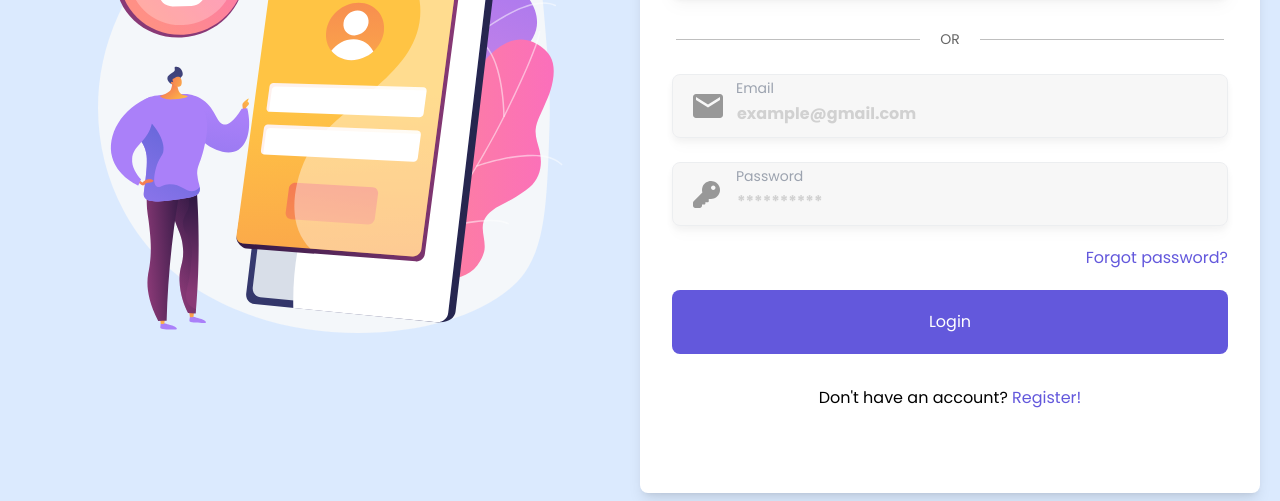
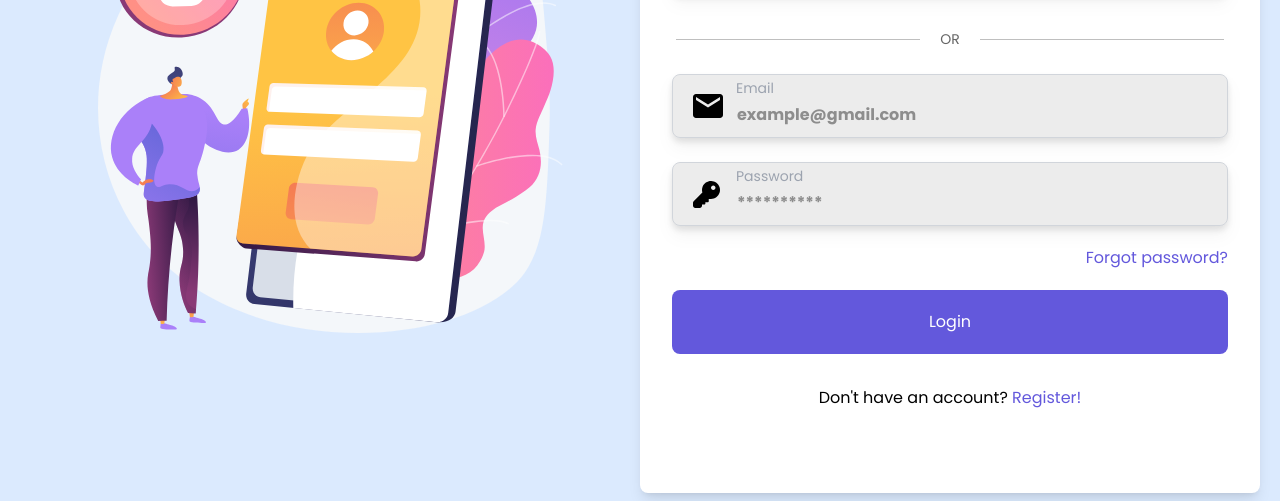
Before and after one commit to JBAyoub/Real-time-chatroom, a website: page dist/index.html in a window 1280 px wide. Shown: the part 299-800 px from the top of the page. Drawn offline with nearby package versions, Linux system fonts and the light colour scheme.

Commit message:
font sizer

```diff
--- a/dist/index.html
+++ b/dist/index.html
@@ -31,16 +31,16 @@
     <form>
         <div class="emailnpass mt-6">
             <div class="relative">
-                <input type="email" name="email" id="email" class="inputemail text-lg bg-[url('imgs/envolope.svg')]  bg-no-repeat bg-[position:20px_center]
+                <input type="email" name="email" id="email" class="inputemail bg-[url('imgs/envolope.svg')]  bg-no-repeat bg-[position:20px_center]
                 rounded-lg drop-shadow-lg bg-[#ECECEC] w-full h-16
-                peer w-full ps-16  pt-6 pb-2 text-sm border border-gray-300 rounded-lg focus:outline-none focus:ring-2 focus:ring-indigo-400"
-                placeholder="example@gmail.com">
+                peer w-full ps-16 font-bold pt-6 pb-2 text-sm border border-gray-300 rounded-lg focus:outline-none focus:ring-2 focus:ring-indigo-400"
+                placeholder="example@gmail.com" style="font-size: 16px;">
                 <label for="email" class="absolute left-16 top-2 text-gray-500 text-xs transition-all peer-placeholder-shown:top-1 peer-placeholder-shown:text-sm
                 peer-placeholder-shown:text-gray-400 peer-focus:top-2 peer-focus:text-xs peer-focus:text-indigo-500">Email</label>
             </div>
             <div class="relative mt-6">
                 <input type="password" name="password" id="password" class="inputpassword bg-[url('imgs/password.svg')]  bg-no-repeat bg-[position:20px_center]
-                peer w-full ps-16 pt-6 pb-2 text-sm border border-gray-300 rounded-lg focus:outline-none focus:ring-2 focus:ring-indigo-400 rounded-lg drop-shadow-lg bg-[#ECECEC] w-full h-16" placeholder="**********">
+                peer w-full ps-16 pt-6 pb-2 text-sm border border-gray-300 rounded-lg focus:outline-none focus:ring-2 focus:ring-indigo-400 rounded-lg drop-shadow-lg bg-[#ECECEC] w-full h-16" placeholder="**********" style="font-size: 16px;">
                 <label for="email" class="absolute left-16 top-& text-gray-500 text-xs transition-all peer-placeholder-shown:top-1 peer-placeholder-shown:text-sm peer-placeholder-shown:text-gray-400 peer-focus:top-2 peer-focus:text-xs peer-focus:text-indigo-500">Password</label>
             </div>
 
@@ -53,8 +53,6 @@
 
     </form>
 
-
-
     </div>
     <script src="bundle.js"></script>
 </body>
--- a/dist/styles.css
+++ b/dist/styles.css
@@ -26,7 +26,7 @@ html{
 .welcomemsg{
   line-height: 135.5%;
 }
-.inputemail, .inputpassword, .inputpassword::placeholder, .inputemail::placeholder{
+ .inputpassword::placeholder, .inputemail::placeholder{
   font-weight: bold;
   font-size: 16px;
   line-height: 135.5%;
```
